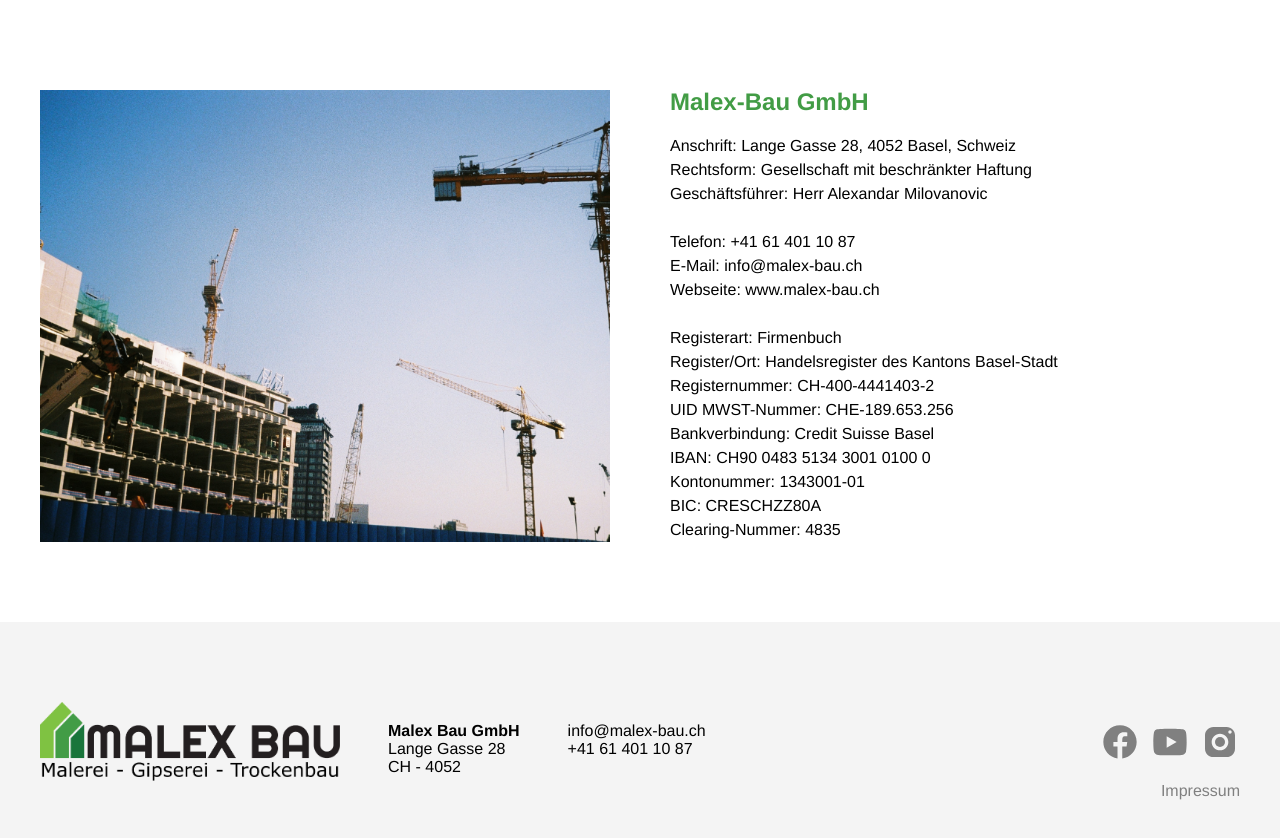
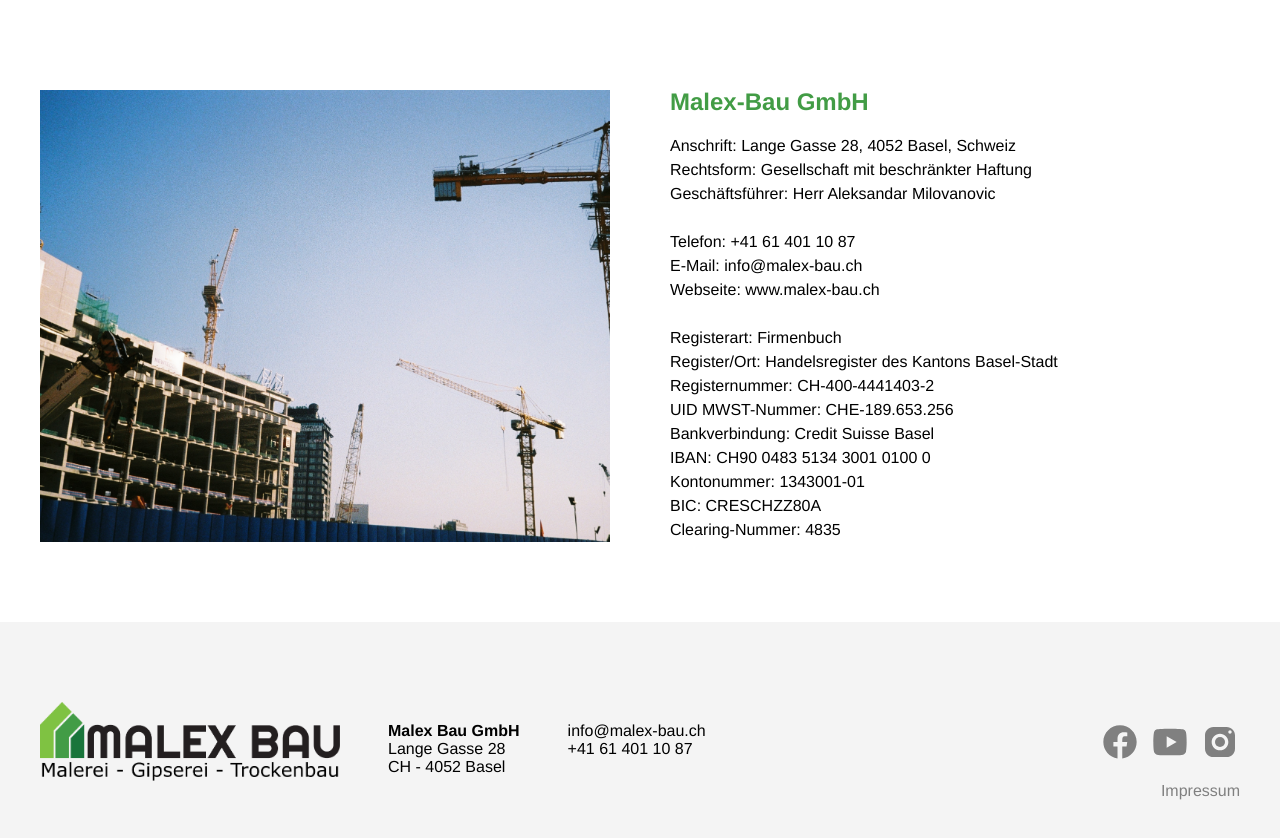
Before and after one commit to CSF-AG/malex-bau, a Vue app: page /impressum in a window 1280 px wide. Shown: the part 200-1038 px from the top of the page. Built offline with nearby package versions, Linux system fonts and the light colour scheme.

Commit message:
Change: fix typos

```diff
--- a/src/components/Footer.vue
+++ b/src/components/Footer.vue
@@ -14,6 +14,7 @@
           </div>
           <div class="footer__address">
             <strong>Malex Bau GmbH</strong> <br />Lange Gasse 28 <br />CH - 4052
+            Basel
           </div>
           <div class="footer__web">
             <p>info@malex-bau.ch</p>
--- a/src/views/ImpressumView.vue
+++ b/src/views/ImpressumView.vue
@@ -10,7 +10,7 @@
           <p>
             Anschrift: Lange Gasse 28, 4052 Basel, Schweiz <br />
             Rechtsform: Gesellschaft mit beschränkter Haftung<br />
-            Geschäftsführer: Herr Alexandar Milovanovic
+            Geschäftsführer: Herr Aleksandar Milovanovic
           </p>
           <br />
           <p>
```
